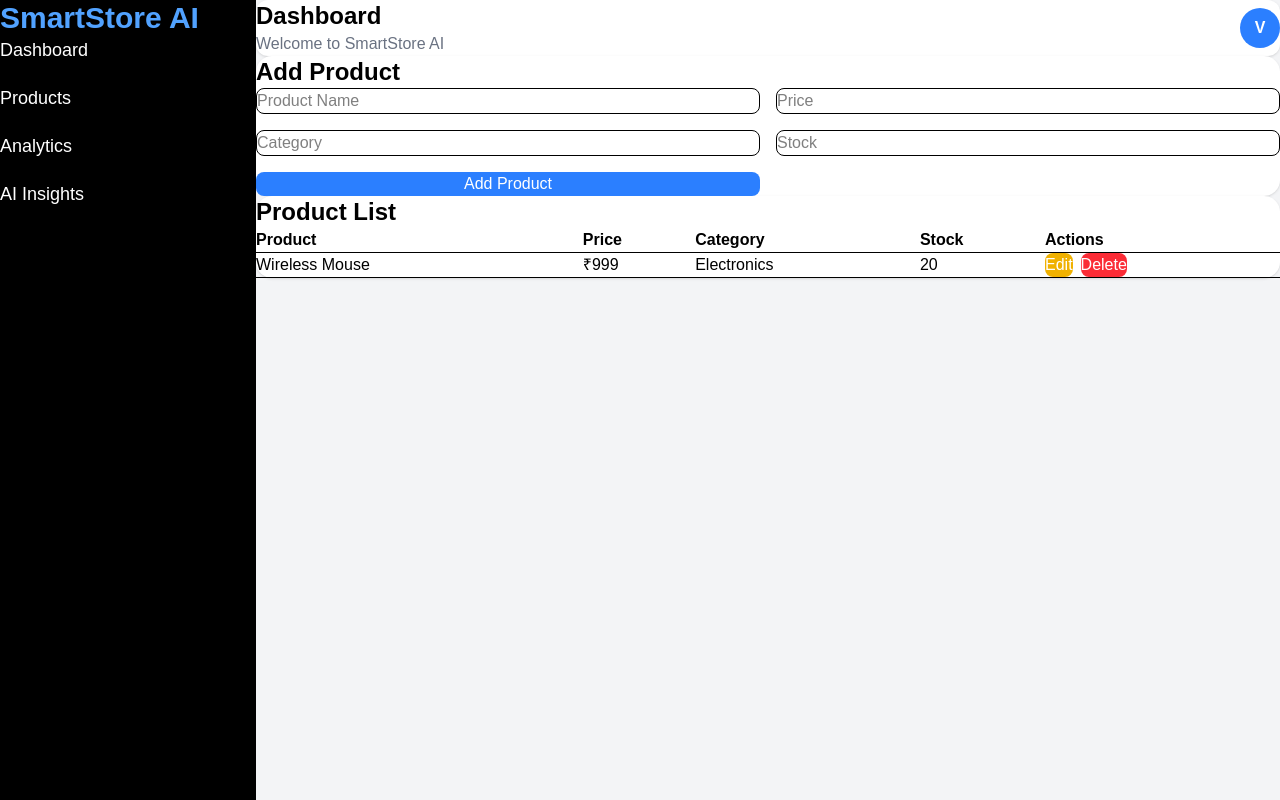
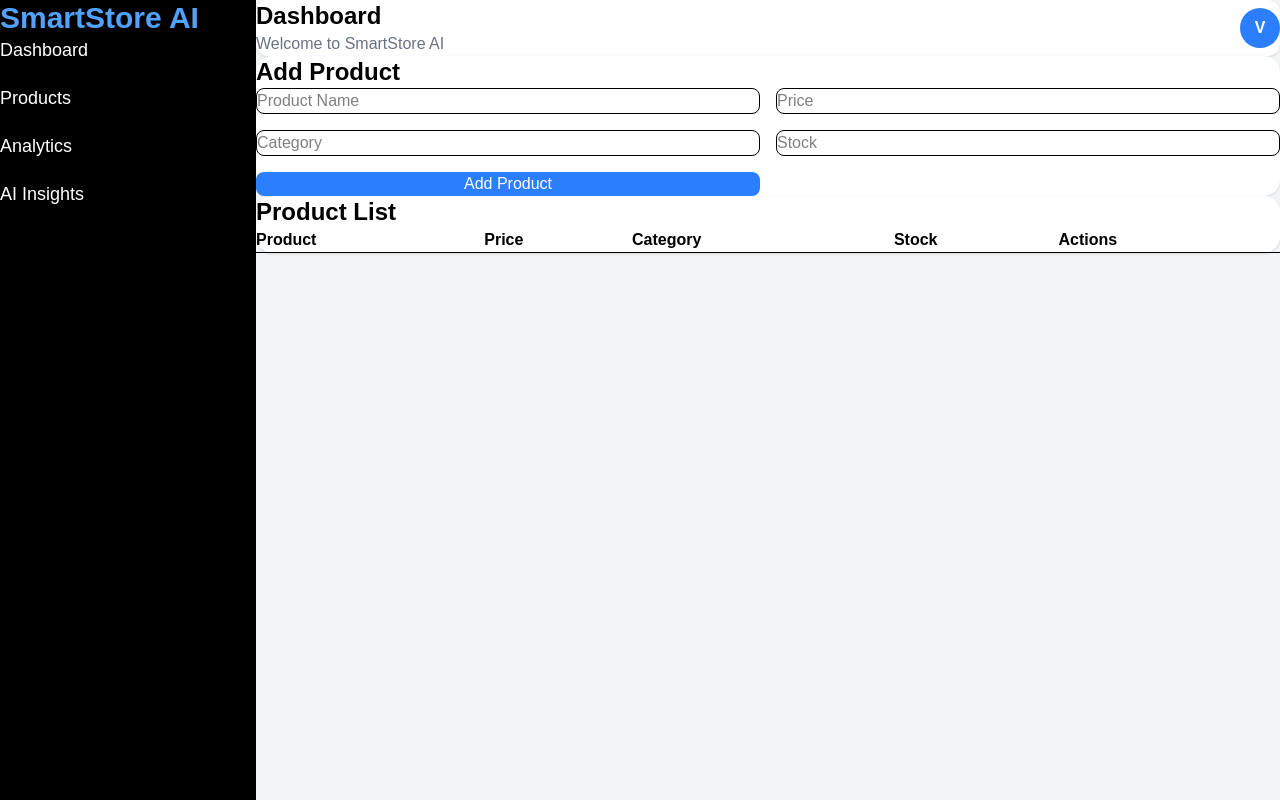
Before and after one commit to VaishnaviSaw01/SmartStore-AI, a React (Vite) app in the folder frontend/: page /products in a window 1280 px wide. Built offline with nearby package versions, Linux system fonts and the light colour scheme.

Commit message:
Added localStorage persistence for dynamic product management

```diff
--- a/frontend/src/pages/Products.tsx
+++ b/frontend/src/pages/Products.tsx
@@ -1,26 +1,40 @@
-import { useState } from "react";
+import { useEffect, useState } from "react";
 
 import MainLayout from "../layouts/MainLayout";
 import Navbar from "../components/Navbar";
 import ProductForm from "../components/ProductForm";
 import ProductTable from "../components/ProductTable";
+
 import type { Product } from "../types/product";
-
 
 function Products() {
 
-  const [products, setProducts] = useState<Product[]>([
-    {
-      id: 1,
-      title: "Wireless Mouse",
-      price: 999,
-      category: "Electronics",
-      stock: 20,
-    },
-  ]);
+  const [products, setProducts] = useState<Product[]>([]);
 
   const [editingProduct, setEditingProduct] =
     useState<Product | null>(null);
+
+  // LOAD PRODUCTS FROM LOCALSTORAGE
+  useEffect(() => {
+
+    const savedProducts =
+      localStorage.getItem("products");
+
+    if (savedProducts) {
+      setProducts(JSON.parse(savedProducts));
+    }
+
+  }, []);
+
+  // SAVE PRODUCTS TO LOCALSTORAGE
+  useEffect(() => {
+
+    localStorage.setItem(
+      "products",
+      JSON.stringify(products)
+    );
+
+  }, [products]);
 
   return (
     <MainLayout>
```
